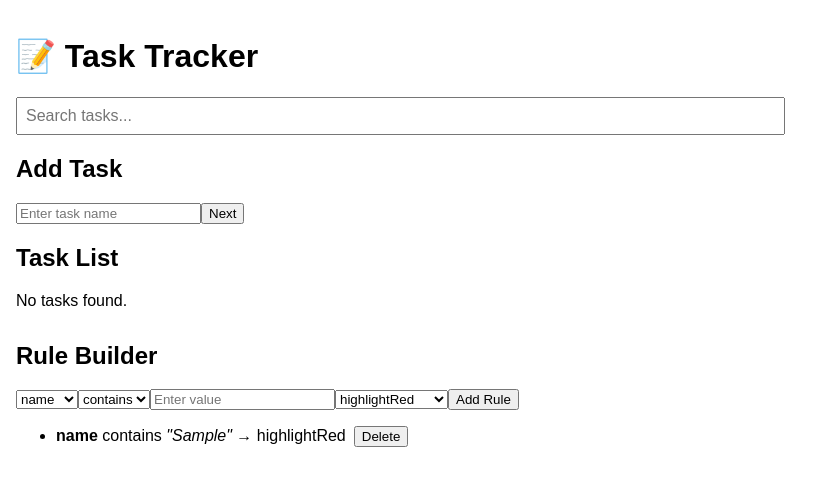
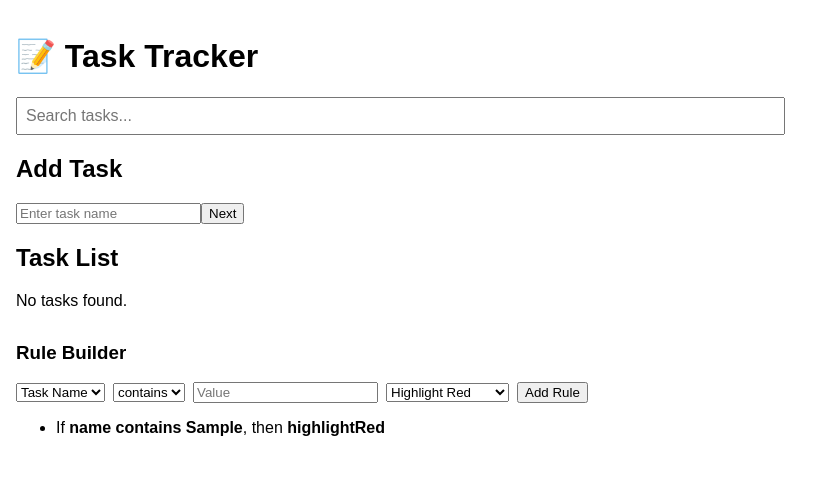
Before and after one commit to Chitransh1234/task-tracker, a React (Create React App) app in the folder task-tracker/: page / in a window 1280 px wide. Both pictures are taken after typing "Sample" into the empty fields and a click on the button "Add Rule". Shown: the top 486 px of the page, without its empty margins (0-832 px from the left). Built offline with nearby package versions, Linux system fonts and the light colour scheme.

Commit message:
Implement rule builder UI and test all features

```diff
--- a/task-tracker/src/App.js
+++ b/task-tracker/src/App.js
@@ -28,11 +28,17 @@ function App() {
     localStorage.setItem("rules", JSON.stringify(rules));
   }, [rules]);
 
-  // Apply rules and generate warnings
+  // Apply rules and generate warnings/conflicts
   const applyRules = () => {
     const updatedWarnings = [];
     const updatedTasks = tasks.map((task) => {
       const actions = evaluateRules(task, rules);
+      // Detect conflicting actions
+      if (actions.includes("highlightRed") && actions.includes("hide")) {
+        updatedWarnings.push(
+          `Conflict: Task "${task.name}" has both 'highlightRed' and 'hide' actions.`
+        );
+      }
       return { ...task, actions };
     });
 
--- /dev/null
+++ b/task-tracker/src/components/RuleBuilder.js
@@ -0,0 +1,70 @@
+import React, { useState } from "react";
+
+const fields = [
+  { value: "name", label: "Task Name" },
+  { value: "priority", label: "Priority" },
+  // Add more fields as needed
+];
+
+const conditions = [
+  { value: "contains", label: "contains" },
+  { value: "equals", label: "equals" },
+  // Add more conditions as needed
+];
+
+const actions = [
+  { value: "highlightRed", label: "Highlight Red" },
+  { value: "hide", label: "Hide Task" },
+  { value: "sortToTop", label: "Move to Top" },
+  { value: "warnIfTooMany", label: "Warn if too many" },
+  // Add more actions as needed
+];
+
+function RuleBuilder({ rules, setRules }) {
+  const [field, setField] = useState(fields[0].value);
+  const [condition, setCondition] = useState(conditions[0].value);
+  const [value, setValue] = useState("");
+  const [action, setAction] = useState(actions[0].value);
+
+  const handleAddRule = () => {
+    if (!value) return;
+    setRules([
+      ...rules,
+      { field, condition, value, action }
+    ]);
+    setValue("");
+  };
+
+  return (
+    <div style={{ marginTop: "2rem" }}>
+      <h3>Rule Builder</h3>
+      <div style={{ display: "flex", gap: "0.5rem", alignItems: "center" }}>
+        <select value={field} onChange={e => setField(e.target.value)}>
+          {fields.map(f => <option key={f.value} value={f.value}>{f.label}</option>)}
+        </select>
+        <select value={condition} onChange={e => setCondition(e.target.value)}>
+          {conditions.map(c => <option key={c.value} value={c.value}>{c.label}</option>)}
+        </select>
+        <input
+          type="text"
+          placeholder="Value"
+          value={value}
+          onChange={e => setValue(e.target.value)}
+        />
+        <select value={action} onChange={e => setAction(e.target.value)}>
+          {actions.map(a => <option key={a.value} value={a.value}>{a.label}</option>)}
+        </select>
+        <button onClick={handleAddRule}>Add Rule</button>
+      </div>
+      <ul>
+        {rules.map((rule, idx) => (
+          <li key={idx}>
+            If <b>{rule.field}</b> <b>{rule.condition}</b> <b>{rule.value}</b>, then <b>{rule.action}</b>
+          </li>
+        ))}
+      </ul>
+    </div>
+  );
+}
+
+export default RuleBuilder;
```
Also changed, not shown: 1 other file (tests, documents, lock files or other folders).
